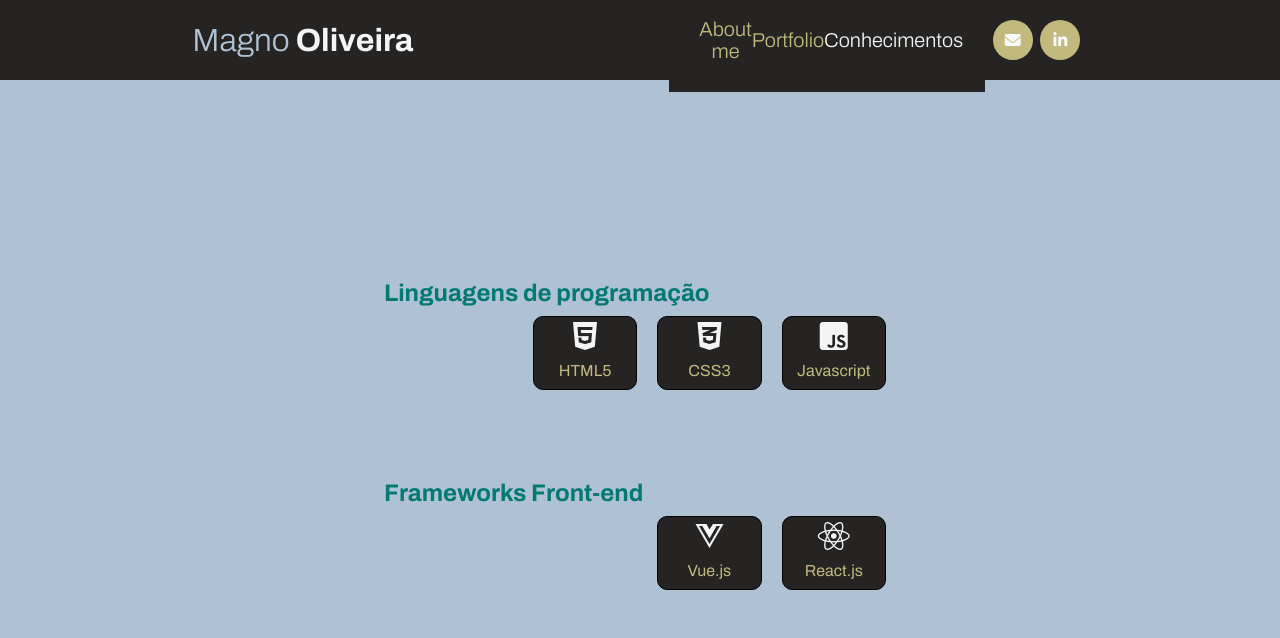
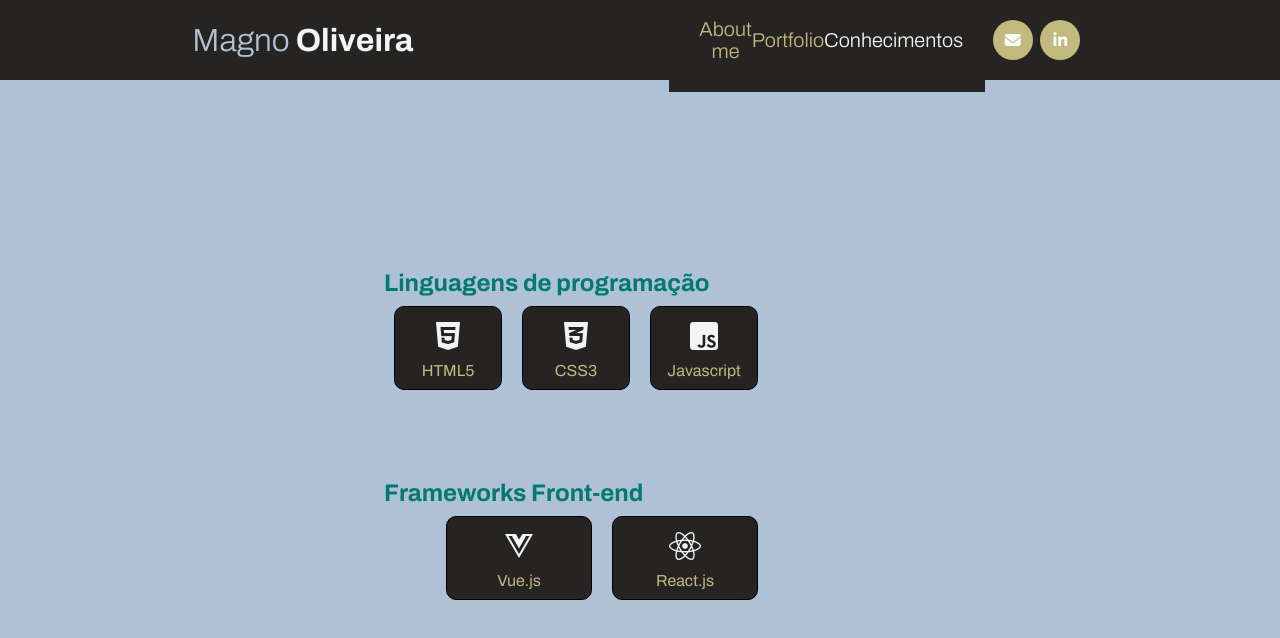
Before and after one commit to OlivMagno1/folio, a Vue app: page /skills in a window 1280 px wide. Shown: the top 638 px of the page. Built offline with nearby package versions, Linux system fonts and the light colour scheme.

Commit message:
altered card height and width to fixed size

```diff
--- a/src/components/body/SkillsBody.vue
+++ b/src/components/body/SkillsBody.vue
@@ -87,12 +87,12 @@ export default {
   flex-flow: row nowrap;
   justify-content: flex-end;
 
-  width: 40vw;
+  width: 30vw;
 }
 
 .skillCards {
-  width: 8vw;
-  height: 9vh;
+  width: 144px;
+  height: 82px;
 
   display: flex;
   flex-flow: row nowrap;
@@ -103,6 +103,7 @@ export default {
   margin: 10px;
   border: 1px solid #000;
   border-radius: 10px;
+  transition: 0.2s;
 }
 
 p {
```
